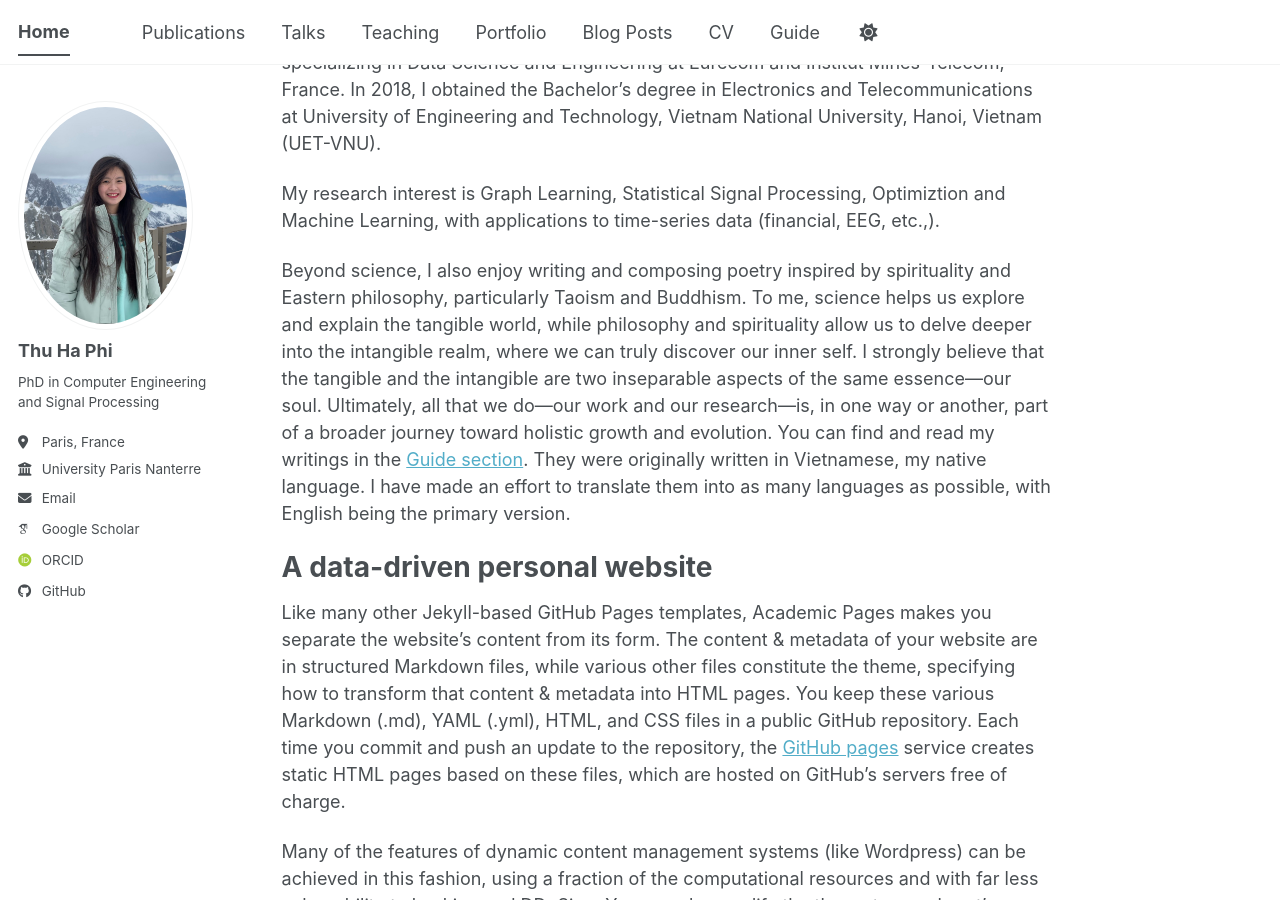
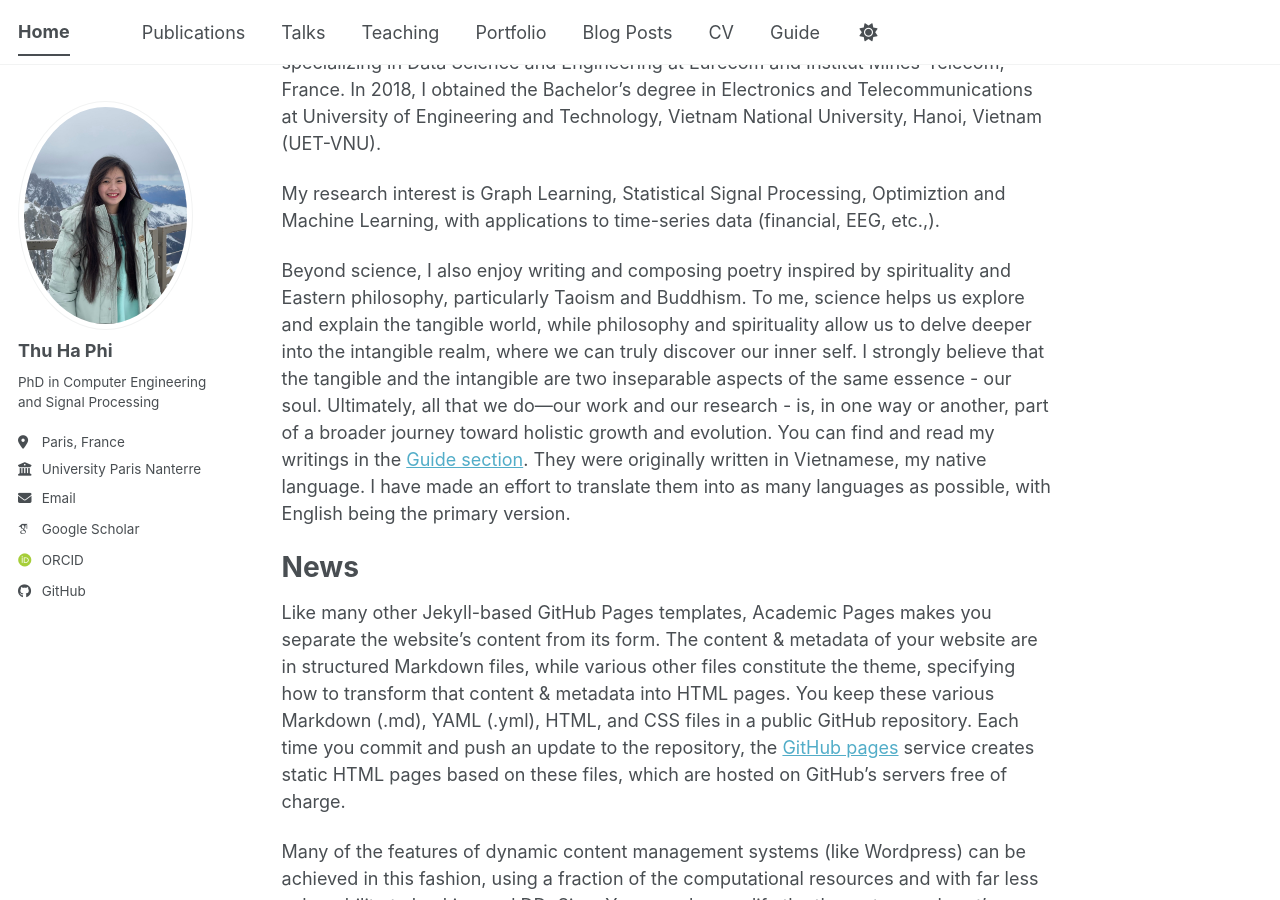
Before and after one commit to ChionanthusRetusus/thuhaphi.github.io, a Jekyll site: the page built from _pages/about.md, in a window 1280 px wide and 900 px high, scrolled down 280 px. Built offline with Jekyll 4.4.1, drawn with Linux system fonts in a browser that asks for light colours; some web fonts are replaced; a script bundle is joined from its source files by our own code; library files that are not in the unit come from our copies.

Commit message:
Update about.md

```diff
--- a/_pages/about.md
+++ b/_pages/about.md
@@ -12,9 +12,9 @@ In 2026, I obtained the PhD's degree in Computer Engineering and Signal Processi
 
 My research interest is Graph Learning, Statistical Signal Processing, Optimiztion and Machine Learning, with applications to time-series data (financial, EEG, etc.,).
 
-Beyond science, I also enjoy writing and composing poetry inspired by spirituality and Eastern philosophy, particularly Taoism and Buddhism. To me, science helps us explore and explain the tangible world, while philosophy and spirituality allow us to delve deeper into the intangible realm, where we can truly discover our inner self. I strongly believe that the tangible and the intangible are two inseparable aspects of the same essence—our soul. Ultimately, all that we do—our work and our research—is, in one way or another, part of a broader journey toward holistic growth and evolution. You can find and read my writings in the [Guide section](https://chionanthusretusus.github.io/thuhaphi.github.io//markdown/). They were originally written in Vietnamese, my native language. I have made an effort to translate them into as many languages as possible, with English being the primary version.
+Beyond science, I also enjoy writing and composing poetry inspired by spirituality and Eastern philosophy, particularly Taoism and Buddhism. To me, science helps us explore and explain the tangible world, while philosophy and spirituality allow us to delve deeper into the intangible realm, where we can truly discover our inner self. I strongly believe that the tangible and the intangible are two inseparable aspects of the same essence - our soul. Ultimately, all that we do—our work and our research - is, in one way or another, part of a broader journey toward holistic growth and evolution. You can find and read my writings in the [Guide section](https://chionanthusretusus.github.io/thuhaphi.github.io//markdown/). They were originally written in Vietnamese, my native language. I have made an effort to translate them into as many languages as possible, with English being the primary version.
 
-A data-driven personal website
+News
 ======
 Like many other Jekyll-based GitHub Pages templates, Academic Pages makes you separate the website's content from its form. The content & metadata of your website are in structured Markdown files, while various other files constitute the theme, specifying how to transform that content & metadata into HTML pages. You keep these various Markdown (.md), YAML (.yml), HTML, and CSS files in a public GitHub repository. Each time you commit and push an update to the repository, the [GitHub pages](https://pages.github.com/) service creates static HTML pages based on these files, which are hosted on GitHub's servers free of charge.
 
```
